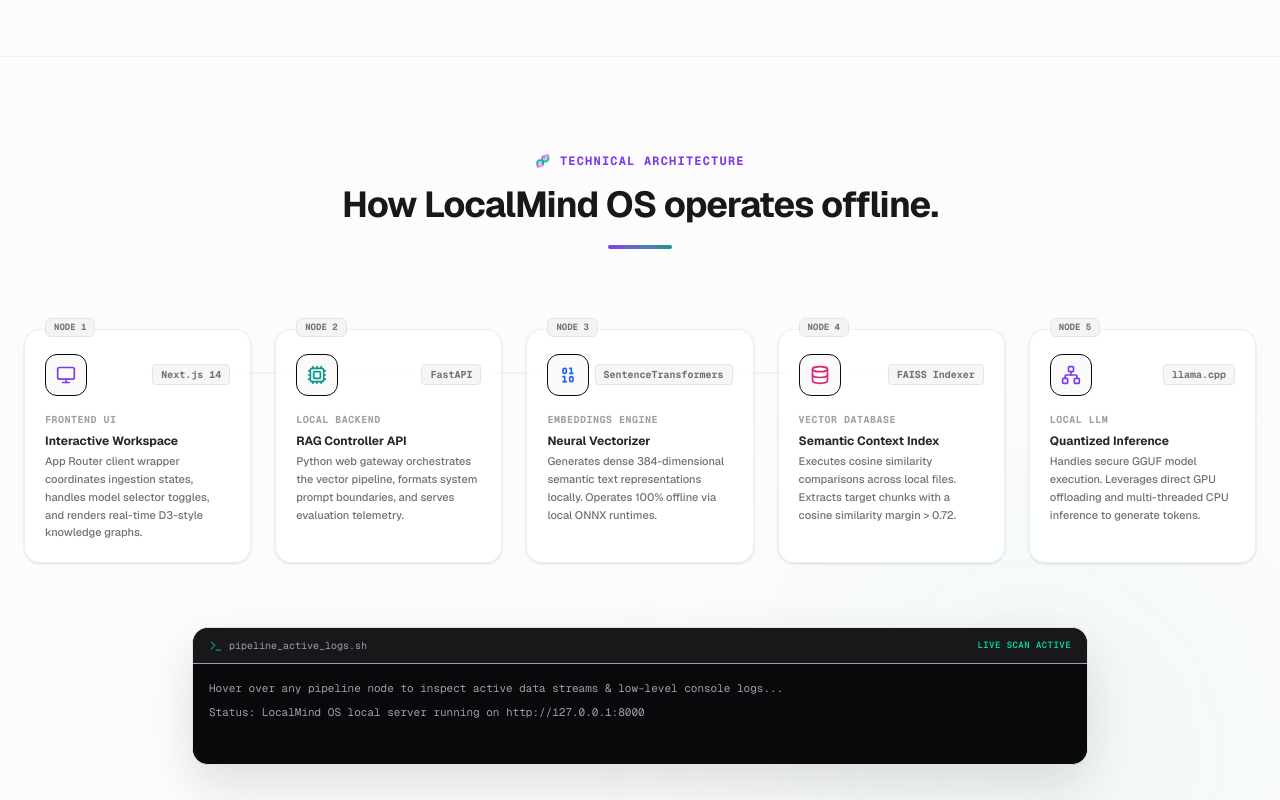
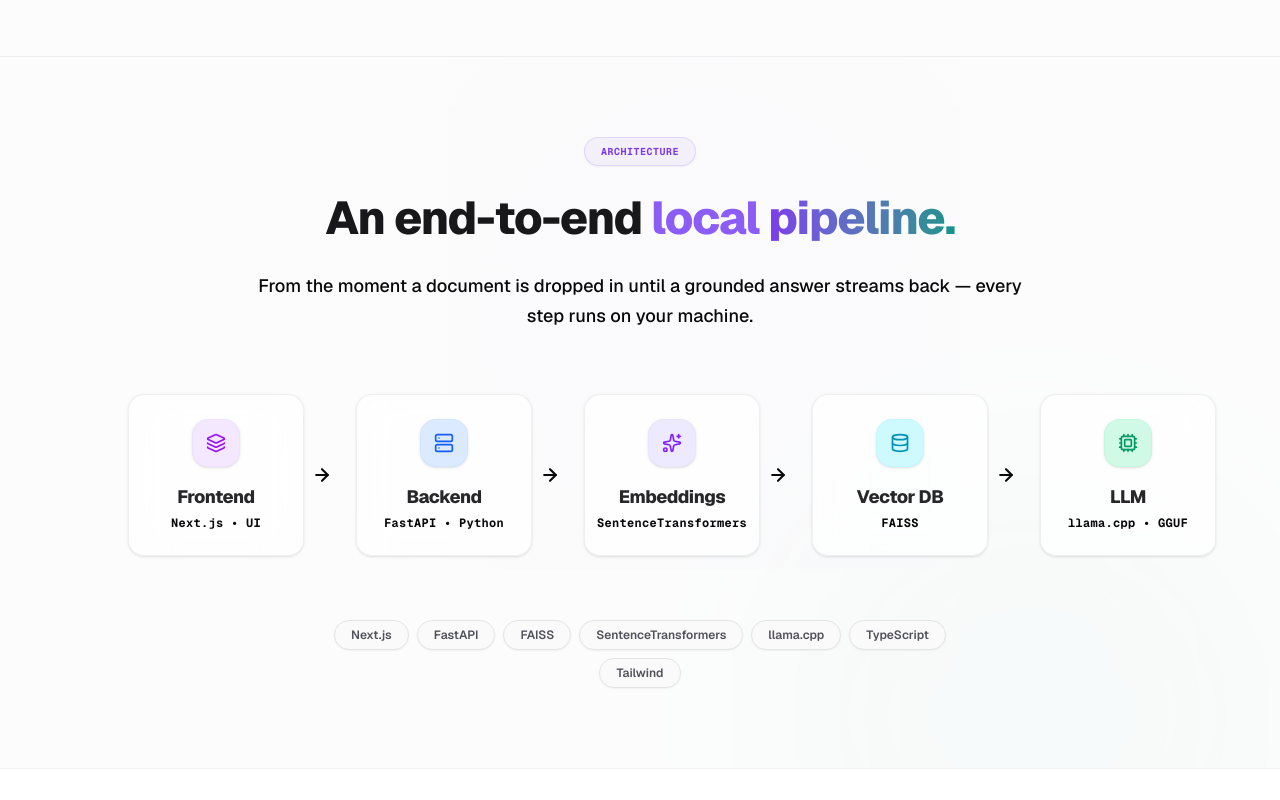
Before and after one commit to tarunkomati/LocalmindOS-webV2, a Next.js app: page / in a window 1280 px wide. Shown: the part 2020-2820 px from the top of the page. Built offline with nearby package versions, Linux system fonts and the light colour scheme.

Commit message:
design: redesign architecture pipeline layout to match screenshot steps, arrows, and tags with larger font readability

```diff
--- a/src/components/Architecture.tsx
+++ b/src/components/Architecture.tsx
@@ -1,226 +1,157 @@
 "use client";
 
-import { useState } from "react";
-import { Monitor, Cpu, Binary, Database, Network, Terminal } from "lucide-react";
+import { Layers, Server, Sparkles, Database, Cpu, ArrowRight } from "lucide-react";
 import { motion } from "framer-motion";
 
 export default function Architecture() {
-  const [activeStep, setActiveStep] = useState<number | null>(null);
-
   const steps = [
     {
       id: 1,
-      name: "Frontend UI",
-      badge: "Next.js 14",
-      icon: <Monitor className="w-5 h-5 text-accent-purple" />,
-      title: "Interactive Workspace",
-      description: "App Router client wrapper coordinates ingestion states, handles model selector toggles, and renders real-time D3-style knowledge graphs.",
-      logs: [
-        ">>> [Next.js App] Dispatching secure payload to local REST gateway...",
-        ">>> [Next.js App] Initializing server-sent event (SSE) token stream listener...",
-        ">>> [Next.js App] Graph Node render: Extracted 24 semantic links successfully."
-      ]
+      title: "Frontend",
+      tech: "Next.js • UI",
+      icon: <Layers className="w-5 h-5" />,
+      colorClass: "bg-purple-100 text-purple-600 border-purple-200/30"
     },
     {
       id: 2,
-      name: "Local Backend",
-      badge: "FastAPI",
-      icon: <Cpu className="w-5 h-5 text-accent-cyan" />,
-      title: "RAG Controller API",
-      description: "Python web gateway orchestrates the vector pipeline, formats system prompt boundaries, and serves evaluation telemetry.",
-      logs: [
-        "INFO:     127.0.0.1:54321 - \"POST /api/v1/chat/grounded HTTP/1.1\" 200 OK",
-        ">>> [FastAPI] Formulating system prompt template based on retracted context blocks...",
-        ">>> [FastAPI] Initializing MRR metrics logging database insert."
-      ]
+      title: "Backend",
+      tech: "FastAPI • Python",
+      icon: <Server className="w-5 h-5" />,
+      colorClass: "bg-blue-100 text-blue-600 border-blue-200/30"
     },
     {
       id: 3,
-      name: "Embeddings Engine",
-      badge: "SentenceTransformers",
-      icon: <Binary className="w-5 h-5 text-accent-blue" />,
-      title: "Neural Vectorizer",
-      description: "Generates dense 384-dimensional semantic text representations locally. Operates 100% offline via local ONNX runtimes.",
-      logs: [
-        ">>> [SentenceTransformers] Running miniLM-L6 text embedding pipeline...",
-        ">>> [SentenceTransformers] Context input token count: 242 tokens.",
-        ">>> [SentenceTransformers] Generated vector tensor shape: [1, 384]"
-      ]
+      title: "Embeddings",
+      tech: "SentenceTransformers",
+      icon: <Sparkles className="w-5 h-5" />,
+      colorClass: "bg-violet-100 text-violet-600 border-violet-200/30"
     },
     {
       id: 4,
-      name: "Vector Database",
-      badge: "FAISS Indexer",
-      icon: <Database className="w-5 h-5 text-accent-magenta" />,
-      title: "Semantic Context Index",
-      description: "Executes cosine similarity comparisons across local files. Extracts target chunks with a cosine similarity margin > 0.72.",
-      logs: [
-        ">>> [FAISS] Scanning dense IndexFlatIP with L2 distance parameters...",
-        ">>> [FAISS] Found 3 matching documents chunks matching similarity threshold.",
-        ">>> [FAISS] Extracted Chunks: [financials_q4.csv#chunk-4, financials_q4.csv#chunk-5]"
-      ]
+      title: "Vector DB",
+      tech: "FAISS",
+      icon: <Database className="w-5 h-5" />,
+      colorClass: "bg-cyan-100 text-cyan-600 border-cyan-200/30"
     },
     {
       id: 5,
-      name: "Local LLM",
-      badge: "llama.cpp",
-      icon: <Network className="w-5 h-5 text-accent-purple" />,
-      title: "Quantized Inference",
-      description: "Handles secure GGUF model execution. Leverages direct GPU offloading and multi-threaded CPU inference to generate tokens.",
-      logs: [
-        "llama_model_loader: loaded model to RAM (Llama-3-8B-Q4_K_M.gguf)",
-        ">>> [llama.cpp] GPU Offload: 32/32 layers mapped to local graphics core.",
-        ">>> [llama.cpp] Sampling tokens... Speed: 24.5 t/s [Thread Pool: 8]"
-      ]
+      title: "LLM",
+      tech: "llama.cpp • GGUF",
+      icon: <Cpu className="w-5 h-5" />,
+      colorClass: "bg-emerald-100 text-emerald-600 border-emerald-200/30"
     }
   ];
 
-  const getActiveLogs = () => {
-    if (activeStep !== null) {
-      return steps[activeStep - 1].logs;
-    }
-    return [
-      "Hover over any pipeline node to inspect active data streams & low-level console logs...",
-      "Status: LocalMind OS local server running on http://127.0.0.1:8000"
-    ];
+  const tags = [
+    "Next.js",
+    "FastAPI",
+    "FAISS",
+    "SentenceTransformers",
+    "llama.cpp",
+    "TypeScript",
+    "Tailwind"
+  ];
+
+  const containerVariants = {
+    hidden: {},
+    visible: {
+      transition: {
+        staggerChildren: 0.1,
+      },
+    },
+  };
+
+  const cardVariants = {
+    hidden: { opacity: 0, y: 20 },
+    visible: {
+      opacity: 1,
+      y: 0,
+      transition: {
+        duration: 0.5,
+        ease: "easeOut" as const,
+      },
+    },
   };
 
   return (
-    <section id="architecture" className="py-24 bg-zinc-100/30 relative border-y border-zinc-200/50">
+    <section id="architecture" className="py-20 bg-zinc-50/60 relative border-t border-zinc-200/50">
+      {/* Background glow ambience */}
+      <div className="absolute top-0 right-1/4 w-[40vw] h-[40vw] bg-radial-glow opacity-30 pointer-events-none" />
+
       <div className="max-w-7xl mx-auto px-6 relative z-10">
 
-        {/* Header Title */}
-        <div className="text-center max-w-3xl mx-auto mb-20">
-          <h2 className="text-xs font-mono text-accent-purple tracking-widest uppercase mb-4 font-bold">
-            🧬 Technical Architecture
+        {/* Header Block matching the screenshot */}
+        <div className="text-center max-w-4xl mx-auto mb-16">
+          {/* Centered Architecture Pill */}
+          <div className="inline-flex items-center px-4 py-1.5 border border-accent-purple/15 bg-accent-purple/5 rounded-full text-[10px] font-mono font-bold tracking-wider text-accent-purple mb-6 shadow-xs select-none">
+            ARCHITECTURE
+          </div>
+
+          {/* Primary Main Heading (Highly readable, visually prominent text) */}
+          <h2 className="text-4xl sm:text-5xl md:text-5xl lg:text-[46px] font-extrabold tracking-tight text-zinc-900 leading-tight mb-6">
+            An end-to-end{" "}
+            <span className="text-[#8b5cf6]">local</span>{" "}
+            <span className="bg-gradient-to-r from-accent-purple to-accent-cyan bg-clip-text text-transparent">pipeline.</span>
           </h2>
-          <p className="text-3xl sm:text-4xl font-bold tracking-tight text-zinc-900 mb-5">
-            How LocalMind OS operates offline.
+
+          {/* Secondary Subheading (Increased font size for better clarity) */}
+          <p className="text-base sm:text-lg text-zinc-650 font-medium leading-relaxed max-w-3xl mx-auto">
+            From the moment a document is dropped in until a grounded answer streams back — every step runs on your machine.
           </p>
-          <div className="w-16 h-1 bg-gradient-to-r from-accent-purple to-accent-cyan mx-auto rounded-full" />
         </div>
 
-        {/* Pipeline Container */}
-        <div className="relative mb-16 select-none">
+        {/* Pipeline horizontal steps row with separators */}
+        <motion.div
+          variants={containerVariants}
+          initial="hidden"
+          whileInView="visible"
+          viewport={{ once: true, margin: "-100px" }}
+          className="flex flex-col lg:flex-row items-center justify-between gap-4 max-w-5xl mx-auto mb-16"
+        >
+          {steps.map((step, idx) => (
+            <div key={step.id} className="flex flex-col lg:flex-row items-center justify-center w-full lg:w-auto flex-1">
 
-          {/* Connecting SVG Flow lines (Desktop Horizontal Grid) */}
-          <div className="hidden lg:block absolute top-[44px] left-[10%] right-[10%] h-1 z-0 pointer-events-none">
-            <svg className="w-full h-8 overflow-visible" fill="none" xmlns="http://www.w3.org/2000/svg">
-              <path
-                d="M 0 0 L 800 0"
-                stroke="rgba(0,0,0,0.04)"
-                strokeWidth="2"
-              />
-              <path
-                d="M 0 0 L 800 0"
-                stroke="url(#svg-flow-gradient)"
-                strokeWidth="2"
-                className="flow-line-path"
-              />
-              <defs>
-                <linearGradient id="svg-flow-gradient" x1="0%" y1="0%" x2="100%" y2="0%">
-                  <stop offset="0%" stopColor="#8b5cf6" />
-                  <stop offset="50%" stopColor="#06b6d4" />
-                  <stop offset="100%" stopColor="#3b82f6" />
-                </linearGradient>
-              </defs>
-            </svg>
-          </div>
+              {/* Step Card (Compact, beautiful off-white frosted style) */}
+              <motion.div
+                variants={cardVariants}
+                whileHover={{ y: -4, transition: { duration: 0.2 } }}
+                className="w-full lg:w-44 flex flex-col items-center justify-center p-6 rounded-2xl bg-white/70 border border-zinc-200/60 hover:border-accent-purple/35 backdrop-blur-xl transition-all duration-300 shadow-sm hover:shadow-md hover:shadow-purple-500/5 select-none"
+              >
+                {/* Rounded Icon wrapper */}
+                <div className={`w-12 h-12 rounded-2xl flex items-center justify-center border ${step.colorClass} mb-4 shadow-sm transition-transform group-hover:scale-105`}>
+                  {step.icon}
+                </div>
 
-          {/* Steps Grid */}
-          <div className="grid grid-cols-1 sm:grid-cols-2 lg:grid-cols-5 gap-6 relative z-10">
-            {steps.map((step, idx) => {
-              const isActive = activeStep === step.id;
-              return (
-                <div
-                  key={step.id}
-                  onMouseEnter={() => setActiveStep(step.id)}
-                  onMouseLeave={() => setActiveStep(null)}
-                  className={`group relative flex flex-col p-5 rounded-2xl border transition-all duration-300 cursor-pointer ${
-                    isActive
-                      ? "bg-white border-accent-purple/50 shadow-[0_12px_24px_rgba(124,58,237,0.08)] -translate-y-2"
-                      : "bg-white/80 border-zinc-200/60 shadow-sm hover:border-zinc-300 text-zinc-650"
-                  }`}
-                >
-                  {/* Floating ID badge */}
-                  <span className={`absolute -top-3 left-5 px-2 py-0.5 rounded-md font-mono text-[9px] font-bold border ${
-                    isActive
-                      ? "bg-accent-purple/10 border-accent-purple/35 text-accent-purple"
-                      : "bg-zinc-100 border-zinc-200 text-zinc-500"
-                  }`}>
-                    NODE {step.id}
-                  </span>
+                {/* Highly readable text sizes as requested */}
+                <h3 className="text-lg font-extrabold text-zinc-800 mb-1 tracking-tight">
+                  {step.title}
+                </h3>
 
-                  {/* Icon & Tech Badge Row */}
-                  <div className="flex items-center justify-between mb-4 mt-1">
-                    <div className={`p-2.5 rounded-xl border transition-colors ${
-                      isActive ? "bg-accent-purple/10 border-accent-purple/20" : "bg-zinc-50 border-zinc-150"
-                    }`}>
-                      {step.icon}
-                    </div>
-                    <span className={`text-[10px] font-bold font-mono px-2 py-0.5 border rounded ${
-                      isActive
-                        ? "bg-accent-purple/10 border-accent-purple/20 text-accent-purple"
-                        : "bg-zinc-100/80 border-zinc-200 text-zinc-500"
-                    }`}>
-                      {step.badge}
-                    </span>
-                  </div>
+                <p className="text-xs text-zinc-450 font-bold tracking-wide font-mono">
+                  {step.tech}
+                </p>
+              </motion.div>
 
-                  {/* Details */}
-                  <h3 className="text-[10px] font-bold text-zinc-400 uppercase tracking-wider mb-1.5 font-mono">
-                    {step.name}
-                  </h3>
-                  <h4 className="text-xs font-bold text-zinc-800 mb-1">
-                    {step.title}
-                  </h4>
-                  <p className="text-[11px] text-zinc-500 font-medium leading-relaxed">
-                    {step.description}
-                  </p>
+              {/* Arrow separator (Render between cards on desktop, hide on last card) */}
+              {idx < steps.length - 1 && (
+                <div className="hidden lg:flex items-center justify-center text-zinc-350 px-2 shrink-0 animate-pulse">
+                  <ArrowRight className="w-5 h-5 stroke-[2.5]" />
                 </div>
-              );
-            })}
-          </div>
-        </div>
+              )}
+            </div>
+          ))}
+        </motion.div>
 
-        {/* Live In-App Hover Terminal Console */}
-        <div className="max-w-4xl mx-auto border border-zinc-200 bg-zinc-950 rounded-2xl overflow-hidden shadow-[0_20px_50px_rgba(0,0,0,0.12)]">
-          {/* Console Header */}
-          <div className="flex items-center justify-between px-4 py-2.5 bg-zinc-900 border-b border-zinc-850 font-mono text-[10px] text-zinc-400">
-            <div className="flex items-center gap-1.5">
-              <Terminal className="w-3.5 h-3.5 text-accent-cyan" />
-              <span>pipeline_active_logs.sh</span>
-            </div>
-            <div className="flex items-center gap-2">
-              <span className="w-1.5 h-1.5 bg-emerald-500 rounded-full animate-ping" />
-              <span className="text-[9px] text-emerald-400 uppercase tracking-wider font-semibold">
-                live scan active
-              </span>
-            </div>
-          </div>
-
-          {/* Console Output */}
-          <div className="p-4 bg-zinc-950 min-h-[100px] flex flex-col gap-1.5 font-mono text-[11px] leading-relaxed text-zinc-400">
-            {getActiveLogs().map((log, idx) => (
-              <motion.div
-                key={idx}
-                initial={{ opacity: 0, x: -10 }}
-                animate={{ opacity: 1, x: 0 }}
-                transition={{ duration: 0.25 }}
-                className={
-                  log.startsWith(">>>")
-                    ? "text-accent-cyan font-bold"
-                    : log.includes("INFO")
-                    ? "text-emerald-400 font-bold"
-                    : log.startsWith("llama")
-                    ? "text-accent-purple font-bold"
-                    : "text-zinc-400"
-                }
-              >
-                {log}
-              </motion.div>
-            ))}
-          </div>
+        {/* Skills & Tech tags row at the bottom */}
+        <div className="flex flex-wrap items-center justify-center gap-2 max-w-2xl mx-auto">
+          {tags.map((tag, idx) => (
+            <span
+              key={idx}
+              className="px-4 py-1.5 bg-zinc-50 border border-zinc-200 text-zinc-600 rounded-full text-xs font-semibold shadow-xs hover:border-accent-purple/25 hover:text-accent-purple hover:bg-accent-purple/5 transition-all select-none"
+            >
+              {tag}
+            </span>
+          ))}
         </div>
 
       </div>
```
